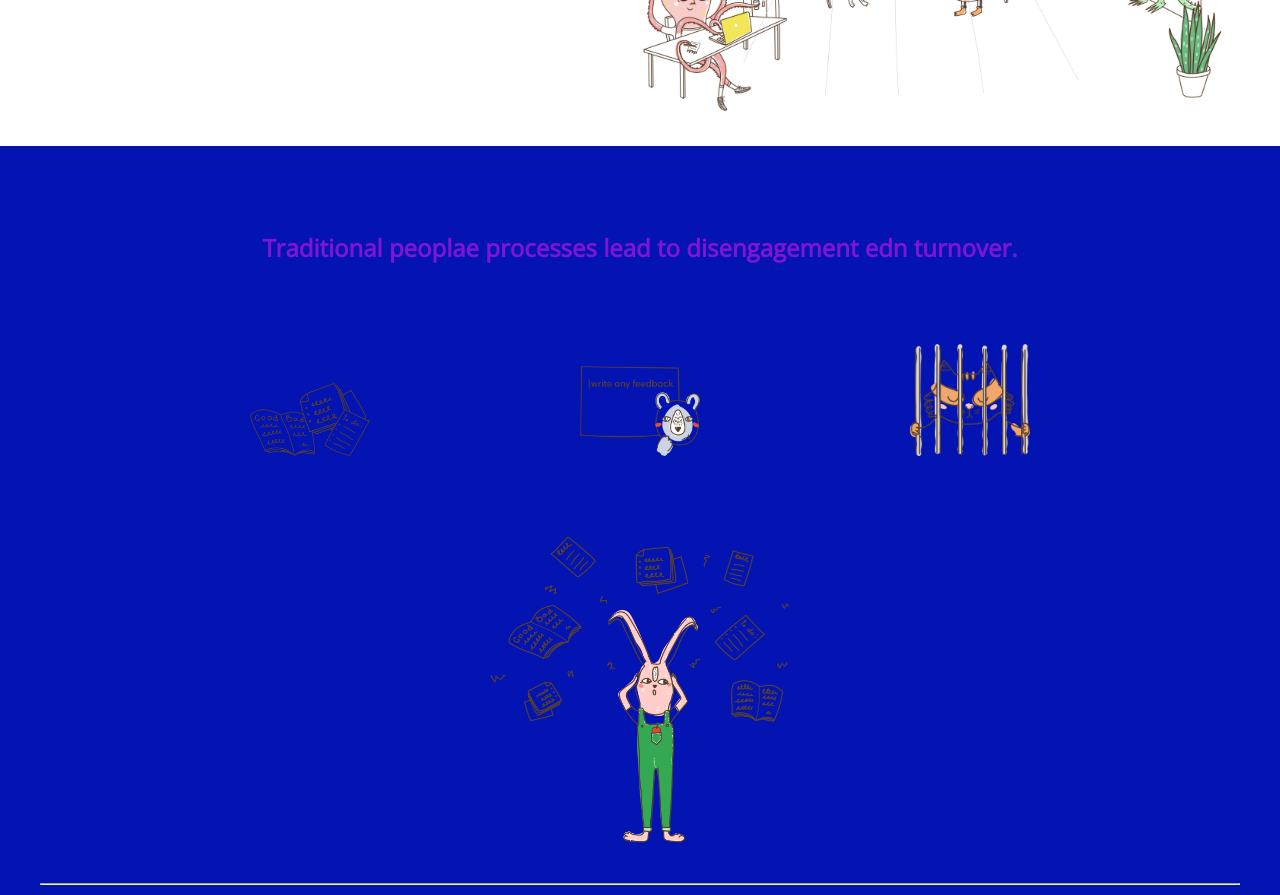
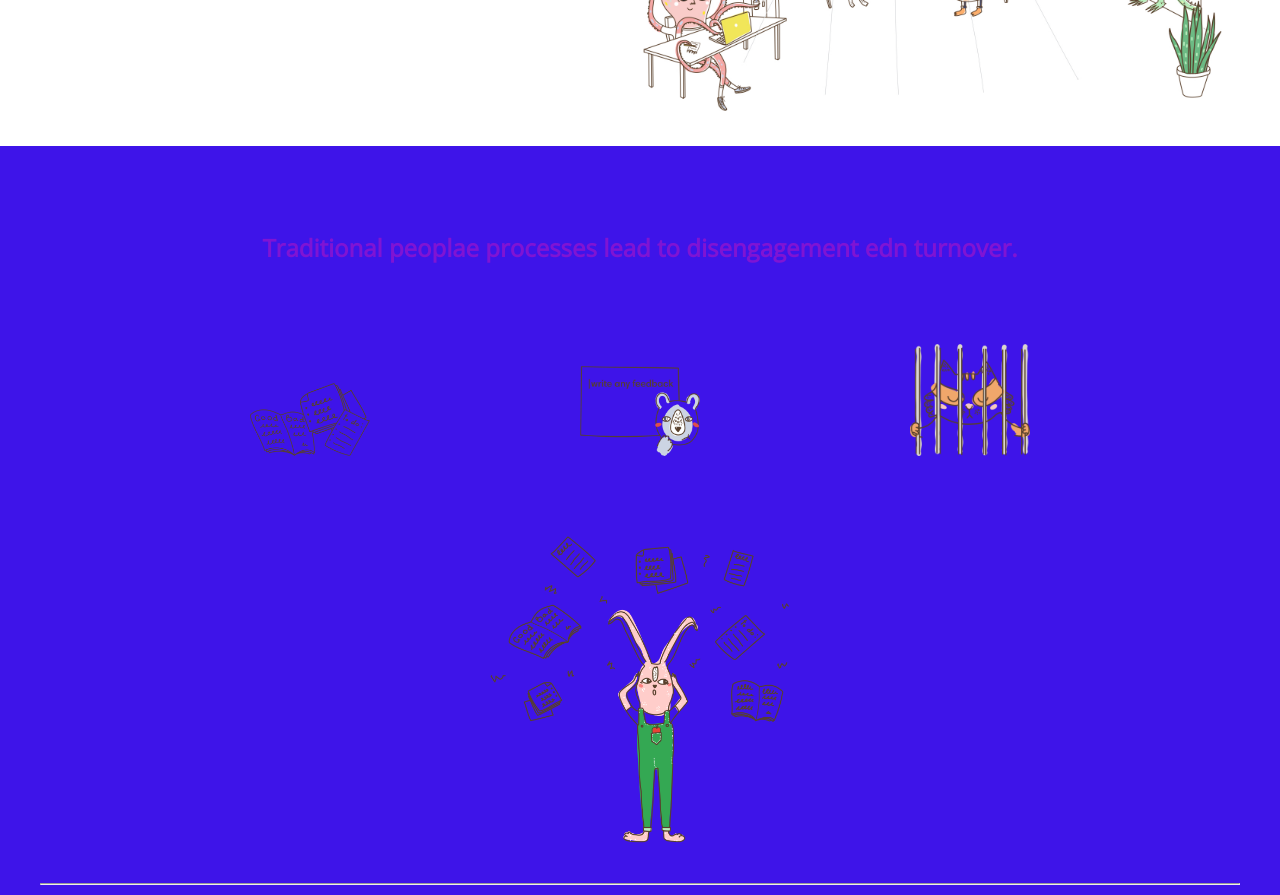
Before and after one commit to HikaruFN/Teambit, a website: page index.html in a window 1280 px wide. Shown: the part 405-1300 px from the top of the page. Drawn offline with nearby package versions, Linux system fonts and the light colour scheme.

```diff
--- a/src/partials/_variables.scss
+++ b/src/partials/_variables.scss
@@ -1,4 +1,4 @@
-$primary_color: #0414B3;
+$primary_color: #3E14E9;
 
 $secundary_color: #7F14D4;
 
```
Also changed, not shown: dist/app.css, 1 other file.
